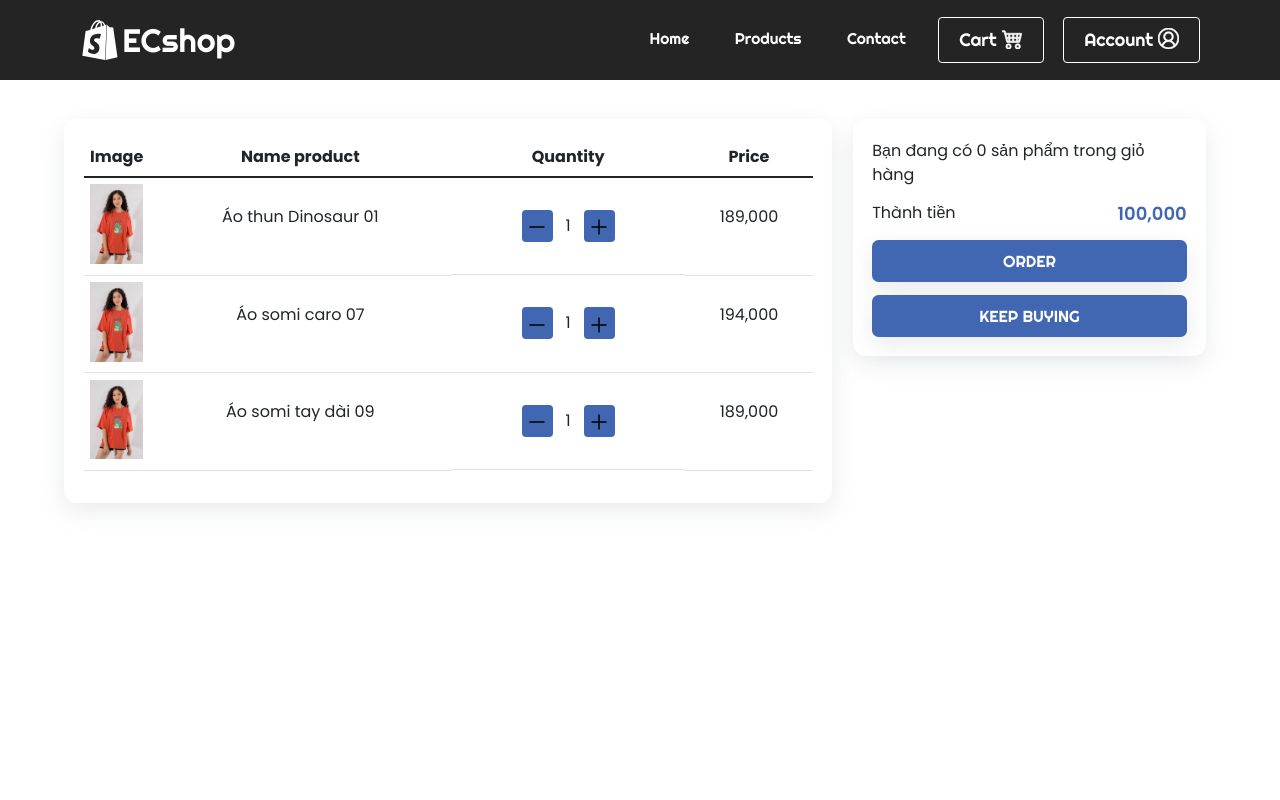
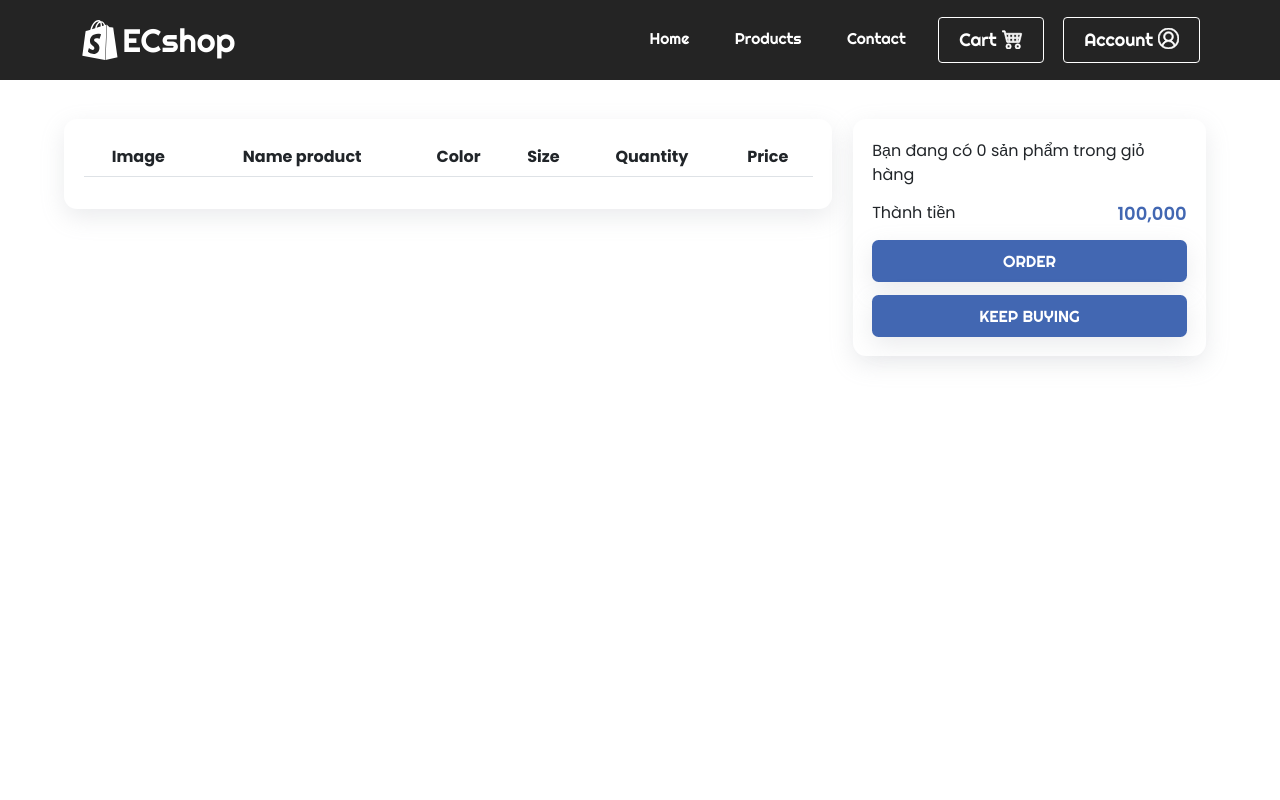
Before and after one commit to etasycandy/Web_BH_ReactJS, a React (Create React App) app: page /cart in a window 1280 px wide. Shown: the top 800 px of the page. Built offline with nearby package versions, Linux system fonts and the light colour scheme.

Commit message:
update add product in cart

```diff
--- a/src/assets/fake-data/cart.js
+++ b/src/assets/fake-data/cart.js
@@ -1,24 +1,5 @@
-import product_01_image_01 from "../img/products/product-01 (1).jpg";
+import product_01_image_01 from '../img/products/product-01 (1).jpg';
 
-const cart = [
-  {
-    id: "cart01",
-    image: product_01_image_01,
-    name: "Áo thun Dinosaur 01",
-    price: 189000,
-  },
-  {
-    id: "cart02",
-    image: product_01_image_01,
-    name: "Áo somi caro 07",
-    price: 194000,
-  },
-  {
-    id: "cart03",
-    image: product_01_image_01,
-    name: "Áo somi tay dài 09",
-    price: 189000,
-  },
-];
+const cart = [];
 
 export default cart;
--- a/src/components/CartView.js
+++ b/src/components/CartView.js
@@ -7,11 +7,12 @@ import { Button } from "./Button";
 import { GrSubtract, GrAdd } from "react-icons/gr";
 
 const CartView = (props) => {
+  const {image, name, color, size, quantity, price} = props
   return (
     <tr>
       <td className="cart__list-product__image ">
         <div className="d-flex justify-content-center align-items-center">
-          <img src={props.image} alt="" />
+          <img src={image} alt="" />
         </div>
       </td>
       <td>
@@ -19,7 +20,23 @@ const CartView = (props) => {
           className="font__family d-flex justify-content-center align-items-center"
           style={{ height: "5rem" }}
         >
-          {props.name}
+          {name}
+        </div>
+      </td>
+      <td>
+        <div
+          className="font__family d-flex justify-content-center align-items-center"
+          style={{ height: "5rem" }}
+        >
+          {color}
+        </div>
+      </td>
+      <td>
+        <div
+          className="font__family d-flex justify-content-center align-items-center"
+          style={{ height: "5rem", textTransform: "uppercase" }}
+        >
+          {size}
         </div>
       </td>
       <td
@@ -33,7 +50,7 @@ const CartView = (props) => {
         >
           <GrSubtract />
         </Button>
-        <div className="font__family">{1}</div>
+        <div className="font__family">{quantity}</div>
         <Button
           buttonStyle="btn--outline"
           buttonClassName="cart__list-product__btn"
@@ -47,7 +64,7 @@ const CartView = (props) => {
           className="font__family d-flex justify-content-center align-items-center"
           style={{ height: "5rem" }}
         >
-          {numberWithCommas(props.price)}
+          {numberWithCommas(price)}
         </div>
       </td>
     </tr>
--- a/src/components/ProductView.js
+++ b/src/components/ProductView.js
@@ -1,14 +1,15 @@
-import React, { useState, useEffect } from "react";
+import React, { useState } from "react";
 
 import { Button } from "./Button";
 import numberWithCommas from "../utils/numberWithCommas";
+
+import cart from "../assets/fake-data/cart";
 
 // icon
 import { GrSubtractCircle, GrAddCircle } from "react-icons/gr";
 
 const ProductView = (props) => {
   let product = props.product;
-
   if (product === undefined)
     product = {
       title: "",
@@ -31,22 +32,25 @@ const ProductView = (props) => {
 
   const [size, setSize] = useState(undefined);
 
-  const [quantity, setQuantity] = useState(1);
+  let [quantity, setQuantity] = useState(1);
 
-  const updateQuantity = (type) => {
-    if (type === "plus") {
-      setQuantity(quantity + 1);
-    } else {
-      setQuantity(quantity - 1 < 1 ? 1 : quantity - 1);
+  const [price, setPrice] = useState(parseInt(product.price))
+
+  const handleIncreament = () => {
+    setQuantity(quantity+=1)
+  }
+
+  const handleDecreament = () => {
+    if(quantity <= 1) {
+      setQuantity(1)
+      return false
     }
-  };
+    setQuantity(quantity -= 1)
+  }
 
-  useEffect(() => {
-    setPreviewImg(product.image01);
-    setQuantity(1);
-    setColor(undefined);
-    setSize(undefined);
-  }, [product]);
+  // useEffect(() => {
+  //   setPreviewImg(product.image01);
+  // }, [product]);
 
   const check = () => {
     if (color === undefined) {
@@ -62,9 +66,26 @@ const ProductView = (props) => {
     return true;
   };
 
+  const handleGetColorOrder = (color) => {
+    setColor(color)
+  }
+
+  const handleGetSizeOrder = (size) => {
+    setSize(size)
+  }
+
   const addToCart = () => {
     if (check()) {
-      console.log("Add");
+      const productChoose = {
+        image: product.image01,
+        name: product.title,
+        color: color,
+        size: size,
+        quantity: quantity,
+        price: price
+      }
+      cart.push(productChoose)
+     console.log(cart);
     }
   };
 
@@ -146,7 +167,7 @@ const ProductView = (props) => {
                   className={`product-view__info__item__list__item ${
                     color === item ? "active" : ""
                   }`}
-                  onClick={() => setColor(item)}
+                  onClick={() => handleGetColorOrder(item)}
                 >
                   <div className={`circle bg-${item}`}></div>
                 </div>
@@ -163,7 +184,7 @@ const ProductView = (props) => {
                   className={`product-view__info__item__list__item ${
                     size === item ? "active" : ""
                   }`}
-                  onClick={() => setSize(item)}
+                  onClick={() => handleGetSizeOrder(item)}
                 >
                   <span className="product-view__info__item__list__item__size">
                     {item}
@@ -178,7 +199,7 @@ const ProductView = (props) => {
             <div className="product-view__info__item__quantity">
               <div
                 className="product-view__info__item__quantity__btn"
-                onClick={() => updateQuantity("minus")}
+                onClick={() => handleDecreament()}
               >
                 <GrSubtractCircle size={30} />
               </div>
@@ -187,7 +208,7 @@ const ProductView = (props) => {
               </div>
               <div
                 className="product-view__info__item__quantity__btn"
-                onClick={() => updateQuantity("plus")}
+                onClick={() => handleIncreament()}
               >
                 <GrAddCircle size={30} />
               </div>
--- a/src/components/pages/Cart.js
+++ b/src/components/pages/Cart.js
@@ -18,16 +18,21 @@ function Cart() {
               <tr>
                 <th scope="col">Image</th>
                 <th scope="col">Name product</th>
+                <th scope="col">Color</th>
+                <th scope="col">Size</th>
                 <th scope="col">Quantity</th>
                 <th scope="col">Price</th>
               </tr>
             </thead>
             <tbody>
-              {cart.map((item) => (
+              {cart.map((item, index) => (
                 <CartView
-                  key={item.id}
+                  key={index}
                   name={item.name}
                   image={item.image}
+                  color={item.color}
+                  size={item.size}
+                  quantity={item.quantity}
                   price={Number(item.price)}
                 />
               ))}
```
